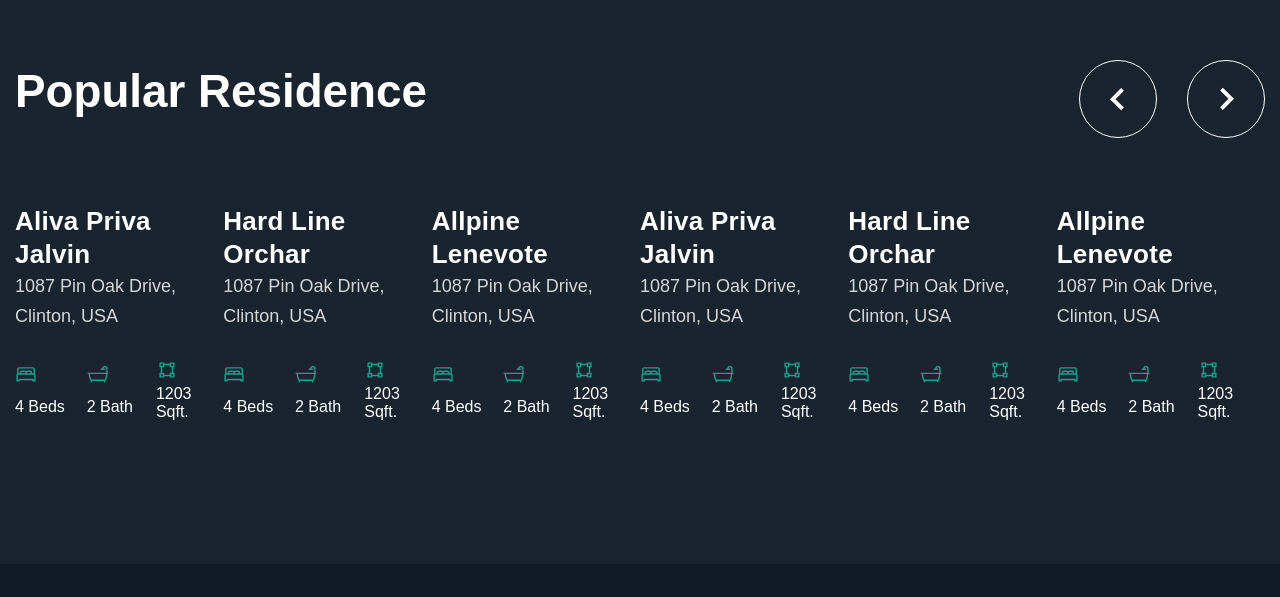
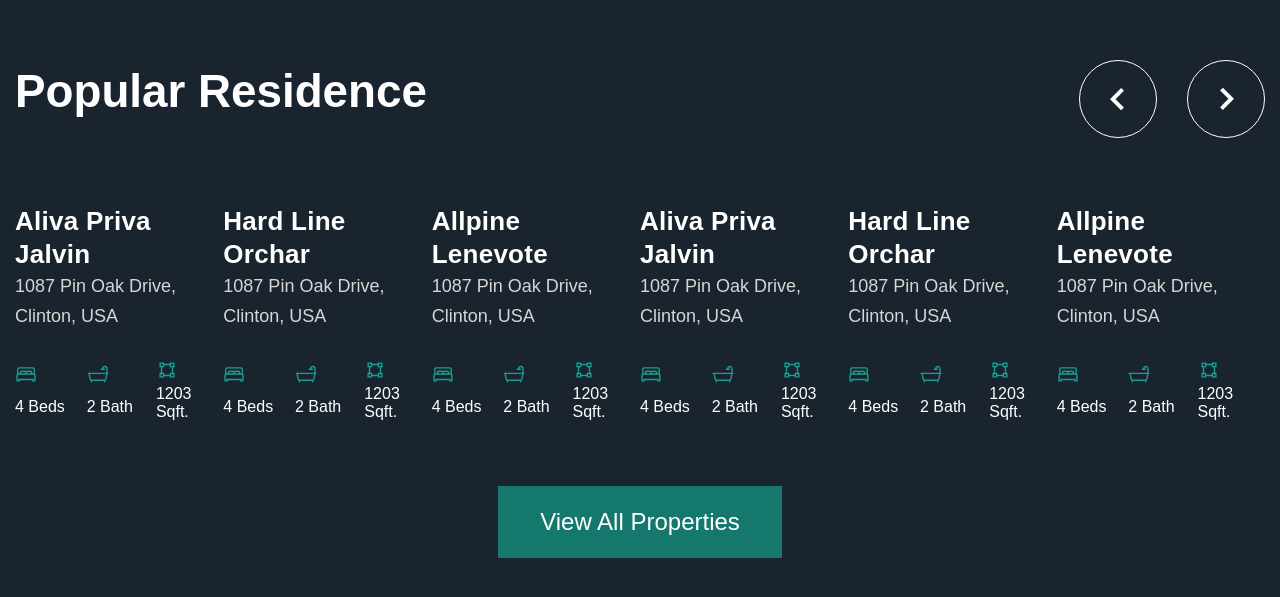
Before and after one commit to Shutk1n/Rentiz_practice, a website: page index.html in a window 1280 px wide. Shown: the part 1358-1955 px from the top of the page. Before the commit the page ends 1922 px from the top, so only its background shows below. Drawn offline with nearby package versions, Linux system fonts and the light colour scheme; a web font is replaced by a local one.

Commit message:
forgot btn

```diff
--- a/assets/scss/style.scss
+++ b/assets/scss/style.scss
@@ -542,6 +542,30 @@ body {
     margin-top: 40px;
     position: relative;
   }
+
+  &__link {
+    text-align: center;
+    margin-top: 65px;
+  }
+
+  &__link a {
+    display: inline-block;
+    padding: 22px 42px;
+    font-weight: 500;
+    font-size: 24px;
+    text-transform: capitalize;
+    color: #FFFFFF;
+    text-decoration: none;
+    margin: auto 0;
+    background-color: var(--accent-color);
+    transition: .2s;
+
+    @media (any-hover: hover) {
+      &:hover {
+        background-color: #0E6056;
+      }
+    }
+  }
 }
 
 .swiper-slide {}
--- a/index.html
+++ b/index.html
@@ -260,6 +260,9 @@
             <div class="popular-slider-btn swiper-button-next"></div>
           </div>
         </div>
+        <div class="popular__link">
+          <a href="#" class="popular__link">View all properties</a>
+        </div>
       </div>
     </section>
   </main>
```
Also changed, not shown: assets/css/style.css.
